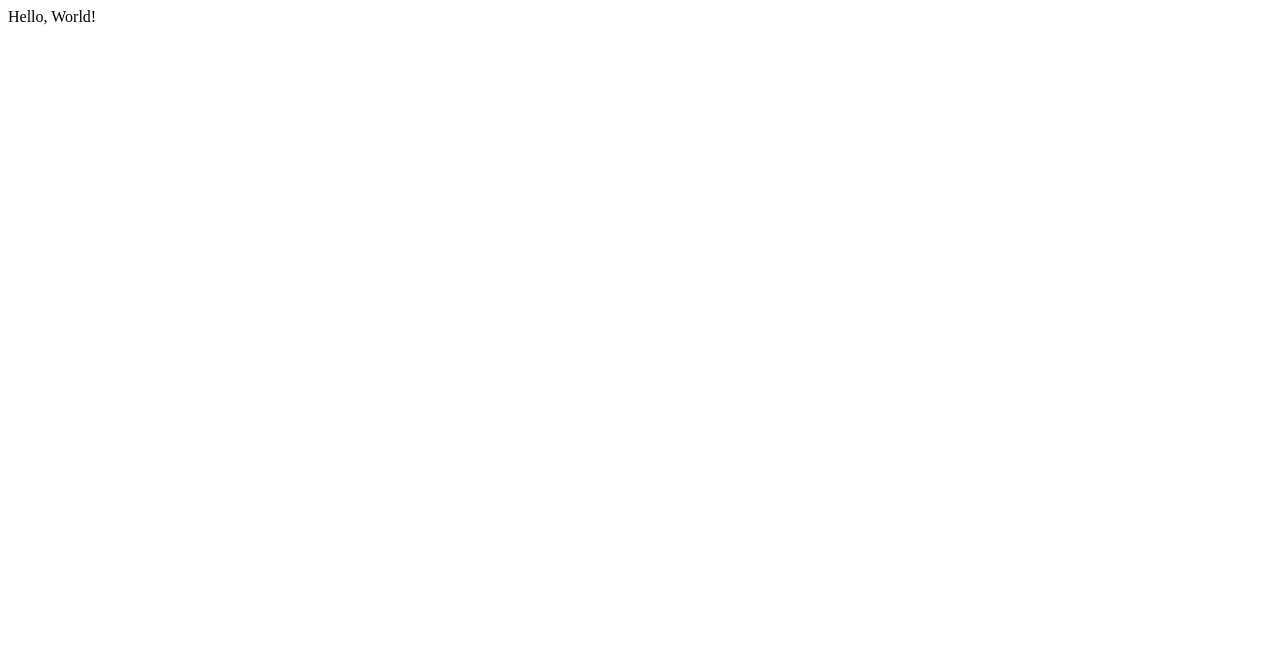
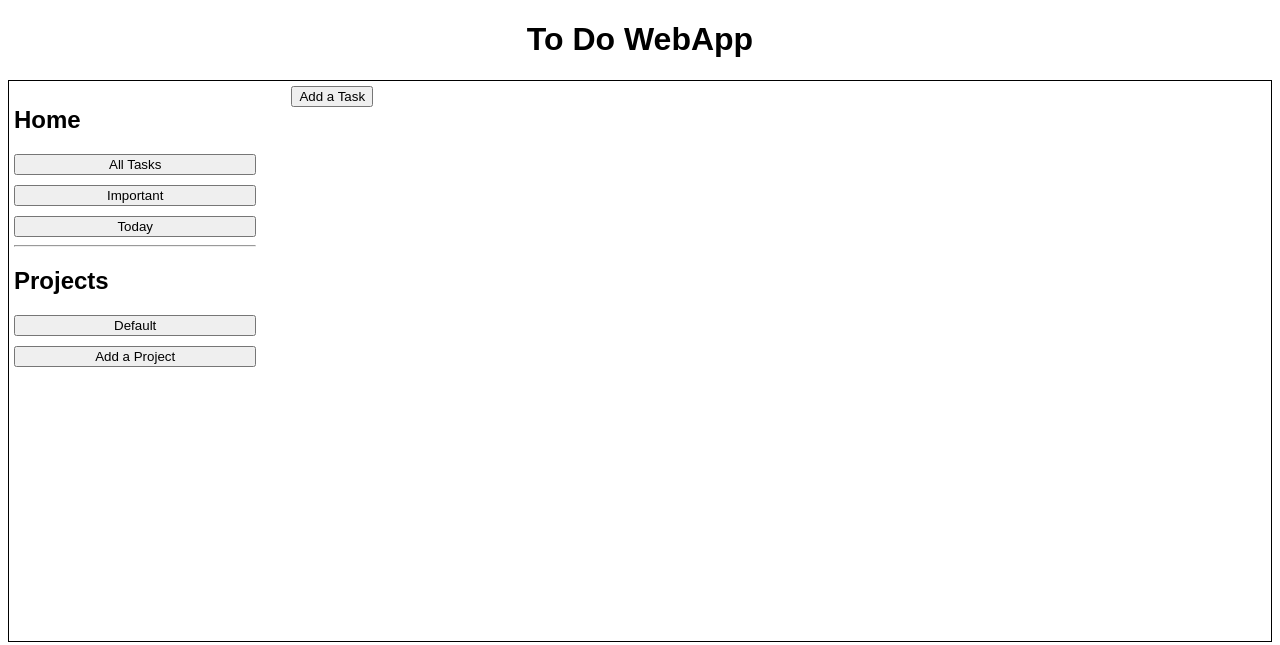
Before and after one commit to AvvaiAravind/To-do-list-app, a website built with webpack: page src/template.html in a window 1280 px wide. Built offline with nearby package versions, Linux system fonts and the light colour scheme; a web font is replaced by a local one.

Commit message:
added initial template for displaying throught html

```diff
--- a/package.json
+++ b/package.json
@@ -20,5 +20,8 @@
     "webpack": "^5.95.0",
     "webpack-cli": "^5.1.4",
     "webpack-dev-server": "^5.1.0"
+  },
+  "dependencies": {
+    "date-fns": "^4.1.0"
   }
 }
--- /dev/null
+++ b/src/blank-project-load.js
@@ -0,0 +1,12 @@
+export class BlankProjectLoad {
+  constructor() {
+    this.projectArray = [];
+    console.log("Created project array");
+
+    this.projectTitle = "Default Project";
+    console.log("Created project Title");
+
+    this.projectArray.push(this.projectTitle);
+    console.log("Pushed project Title to the array");
+  }
+}
--- /dev/null
+++ b/src/create-to-do.js
@@ -0,0 +1,37 @@
+/* let toDoArray = [];
+
+export function createToDo(title, description, dueDate, prority, checklist) {
+  console.log("creating to do");
+  const toDo = { title, description, dueDate, prority, checklist };
+  console.log("pushing new todo into the array");
+  toDoArray.push(toDo);
+  return { title, description, dueDate, prority, checklist };
+}
+ */
+export class CreateToDo {
+  static toDoArray = [];
+
+  constructor(title, description, dueDate, priority, checklist) {
+    console.log("creating to do");
+    this.title = title;
+    this.description = description;
+    this.dueDate = dueDate;
+    this.priority = priority;
+    this.checklist = checklist;
+
+    console.log("pushing new todo into the array");
+    CreateToDo.toDoArray.push(this);
+  }
+  getDetails() {
+    return {
+      title: this.title,
+      description: this.description,
+      dueDate: this.dueDate,
+      priority: this.priority,
+      checklist: this.checklist,
+    };
+  }
+  getAllToDo() {
+    return CreateToDo.toDoArray;
+  }
+}
--- a/src/index.js
+++ b/src/index.js
@@ -1,5 +1,18 @@
-document.addEventListener("DOMContentLoaded", () => {
-  const content = document.querySelector("div");
-  content.textContent = "Hello, World!";
-  document.body.appendChild(content);
-});
+import "./style.css";
+import { BlankProjectLoad } from "./blank-project-load";
+import { InitialDomManip } from "./initial-dom-manipulation";
+import { CreateToDo } from "./create-to-do";
+
+const blankproject = new BlankProjectLoad();
+
+new InitialDomManip(blankproject);
+
+const myFirstToDo = new CreateToDo(
+  "Homework",
+  "History home work",
+  "20 / 12 / 2024",
+  "important",
+  ["chapter1", "south indian kings topic"]
+);
+
+window.myFirstToDo = myFirstToDo;
--- /dev/null
+++ b/src/initial-dom-manipulation.js
@@ -0,0 +1,26 @@
+import {
+  createElementWithClass,
+  createElementWithId,
+  appendElement,
+} from "./uitility-function";
+
+import { BlankProjectLoad } from "./blank-project-load";
+
+export class InitialDomManip {
+  constructor(project) {
+    // heading
+    this.heading = createElementWithClass("h1", "h1");
+    this.heading.textContent = "To Do WebApp";
+    appendElement(".header", this.heading);
+    console.log("Created and appended  heading to the header");
+
+    /* // default project load
+    this.projectInfoSection = createElementWithClass(
+      "section",
+      "project-info-section"
+    );
+    this.projectInfoSection.textContent = project.projectTitle;
+    appendElement(".content", this.projectInfoSection);
+    console.log("Created and appended projectinfo section "); */
+  }
+}
--- a/src/style.css
+++ b/src/style.css
@@ -0,0 +1,30 @@
+@import url("https://fonts.googleapis.com/css2?family=Yusei+Magic&display=swap");
+
+html {
+  font-family: "Yusei Magic", sans-serif;
+}
+
+h1 {
+  text-align: center;
+}
+
+.content {
+  min-height: 70vh;
+  border: 1px solid black;
+  display: grid;
+  grid-template-columns: 20% 80%;
+}
+
+.sidebar-section {
+  padding: 5px;
+}
+
+.button-container {
+  display: flex;
+  flex-direction: column;
+  gap: 10px;
+}
+
+.todo-section {
+  padding: 5px 30px;
+}
--- a/src/template.html
+++ b/src/template.html
@@ -4,10 +4,44 @@
     <meta charset="UTF-8" />
     <meta name="viewport" content="width=device-width, initial-scale=1.0" />
     <title>To do list</title>
-    <script type="module" src="index.js"></script>
-    <link rel="stylesheet" href="style.css" />
+    <script src="index.js"></script>
+    <link rel="stylesheet" href="./style.css" />
+    <link
+      rel="stylesheet"
+      href="https://cdnjs.cloudflare.com/ajax/libs/font-awesome/6.5.2/css/all.min.css"
+    />
   </head>
   <body>
-    <div class="content"></div>
+    <header class="header" id="header"></header>
+    <main class="content" id="content">
+      <section class="sidebar-section">
+        <aritcle class="home-sidebar">
+          <div class="h2">
+            <h2>Home</h2>
+          </div>
+          <div class="button-container">
+            <button type="button">All Tasks</button>
+            <button type="button">Important</button>
+            <button type="button">Today</button>
+          </div>
+        </aritcle>
+        <hr />
+        <article class="project">
+          <div class="h2">
+            <h2>Projects</h2>
+          </div>
+          <div class="button-container">
+            <button type="button">Default</button>
+            <button type="button">Add a Project</button>
+          </div>
+        </article>
+      </section>
+      <section class="todo-section">
+        <div class="task-button-container">
+          <button type="button">Add a Task</button>
+        </div>
+      </section>
+    </main>
+    <footer class="footer" id="footer"></footer>
   </body>
 </html>
--- /dev/null
+++ b/src/uitility-function.js
@@ -0,0 +1,28 @@
+export function createElementWithClass(element, ...classattribute) {
+  const newElement = document.createElement(element);
+  const classattributes = [...classattribute];
+
+  classattributes.forEach((attribute) => {
+    newElement.classList.add(attribute);
+  });
+  return newElement;
+}
+
+export function createElementWithId(element, id) {
+  const newElement = document.createElement(element);
+
+  newElement.id = id;
+  return newElement;
+}
+
+export function appendElement(parent, child) {
+  const parentElement = document.querySelector(parent);
+
+  if (parentElement) {
+    parentElement.appendChild(child);
+    // return appendedElement;
+  } else {
+    console.warn(`Parent element ${parent} not found`);
+    return null;
+  }
+}
```
Also changed, not shown: 1 other file.
